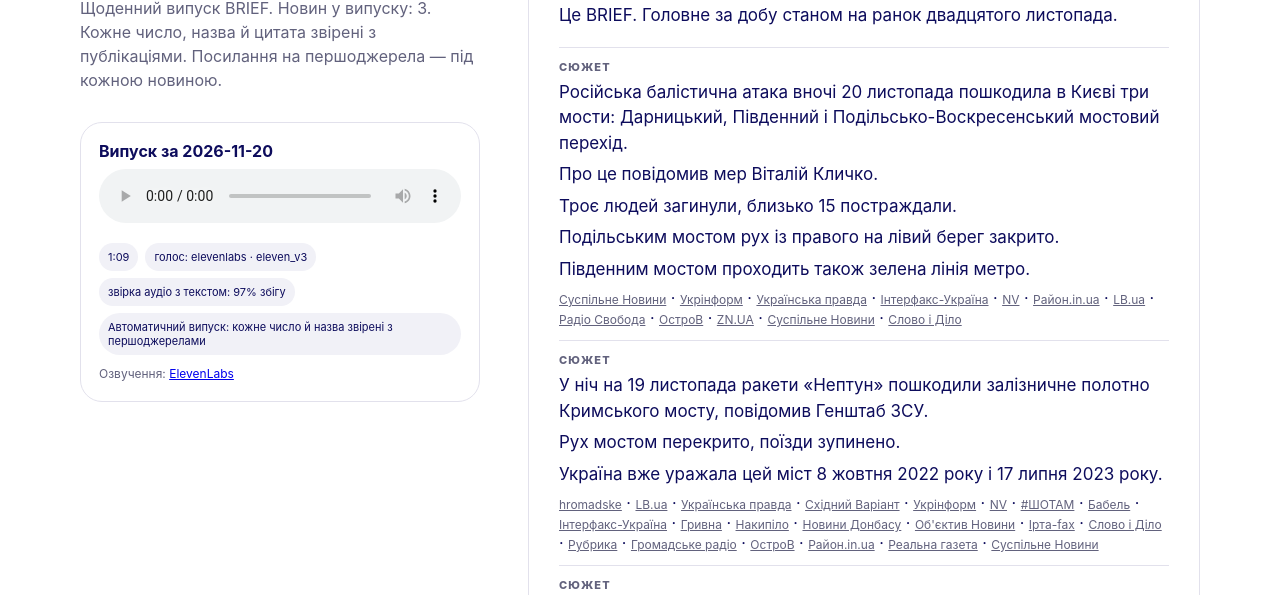
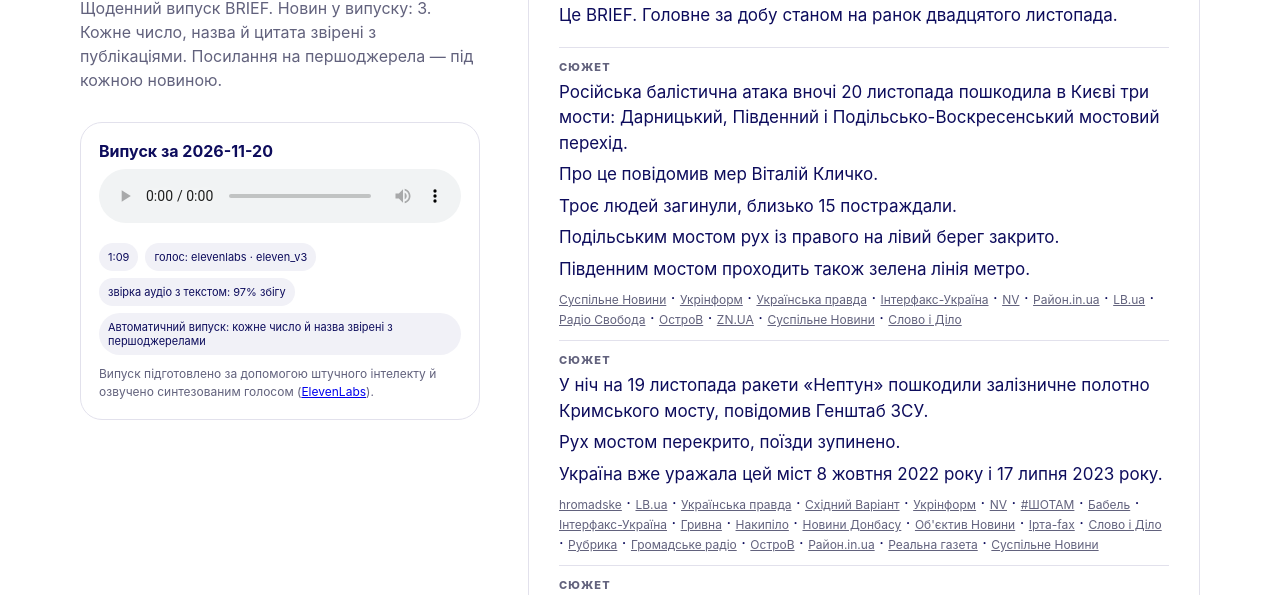
Before and after one commit to Ianitskyi/promedia-brief, a plain HTML site: page demo.html in a window 1280 px wide. Shown: the part 156-751 px from the top of the page. Drawn offline with Linux system fonts and the light colour scheme.

Commit message:
Сайт: позначка, що випуск підготовлено з ШІ та озвучено синтезованим голосом (#46)
Claude-Session: https://claude.ai/code/session_01Xiv7EgzRacRhPqfwKNH5Ey

Co-authored-by: Claude <noreply@anthropic.com>

```diff
--- a/demo.html
+++ b/demo.html
@@ -63,7 +63,7 @@ async function show(file){
   document.getElementById('player').innerHTML=`<b>Випуск за ${esc(d.date)}</b><audio controls preload="metadata" src="${esc(d.audio)}?v=${esc(d.script_sha256||d.date)}-female108"></audio>
     <div class="facts"><span class="tag">${min}:${sec}</span><span class="tag">голос: ${esc(d.provider)}${d.model?' · '+esc(d.model):''}</span>
     ${typeof d.asr_mean_cer === "number" ? `<span class="tag">звірка аудіо з текстом: ${Math.round((1-d.asr_mean_cer)*100)}% збігу</span>` : ""}<span class="tag">${esc(d.approved_by)}</span></div>
-    ${d.provider==='elevenlabs'?'<p class="muted" style="font-size:12px;margin:10px 0 0">Озвучення: <a href="https://elevenlabs.io" target="_blank" rel="noopener">ElevenLabs</a></p>':''}`;
+    <p class="muted" style="font-size:12px;margin:10px 0 0">Випуск підготовлено за допомогою штучного інтелекту й озвучено синтезованим голосом${d.provider==='elevenlabs'?' (<a href="https://elevenlabs.io" target="_blank" rel="noopener">ElevenLabs</a>)':''}.</p>`;
   {const a=document.querySelector('#player audio'),listen=briefListen(d.date,'brief_text');
    ['play','timeupdate','ended'].forEach(ev=>a.addEventListener(ev,()=>listen(ev==='ended'?a.duration:a.currentTime,a.duration||d.duration_sec,ev!=='ended'&&!a.paused||ev==='play')));}
   document.getElementById('script').innerHTML='<b>Текст випуску</b>'+d.segments.map(s=>`<div class="seg"><div class="kind">${KIND[s.kind]||esc(s.kind)}</div>
```
Also changed, not shown: index.html (+1 -1 lines).
